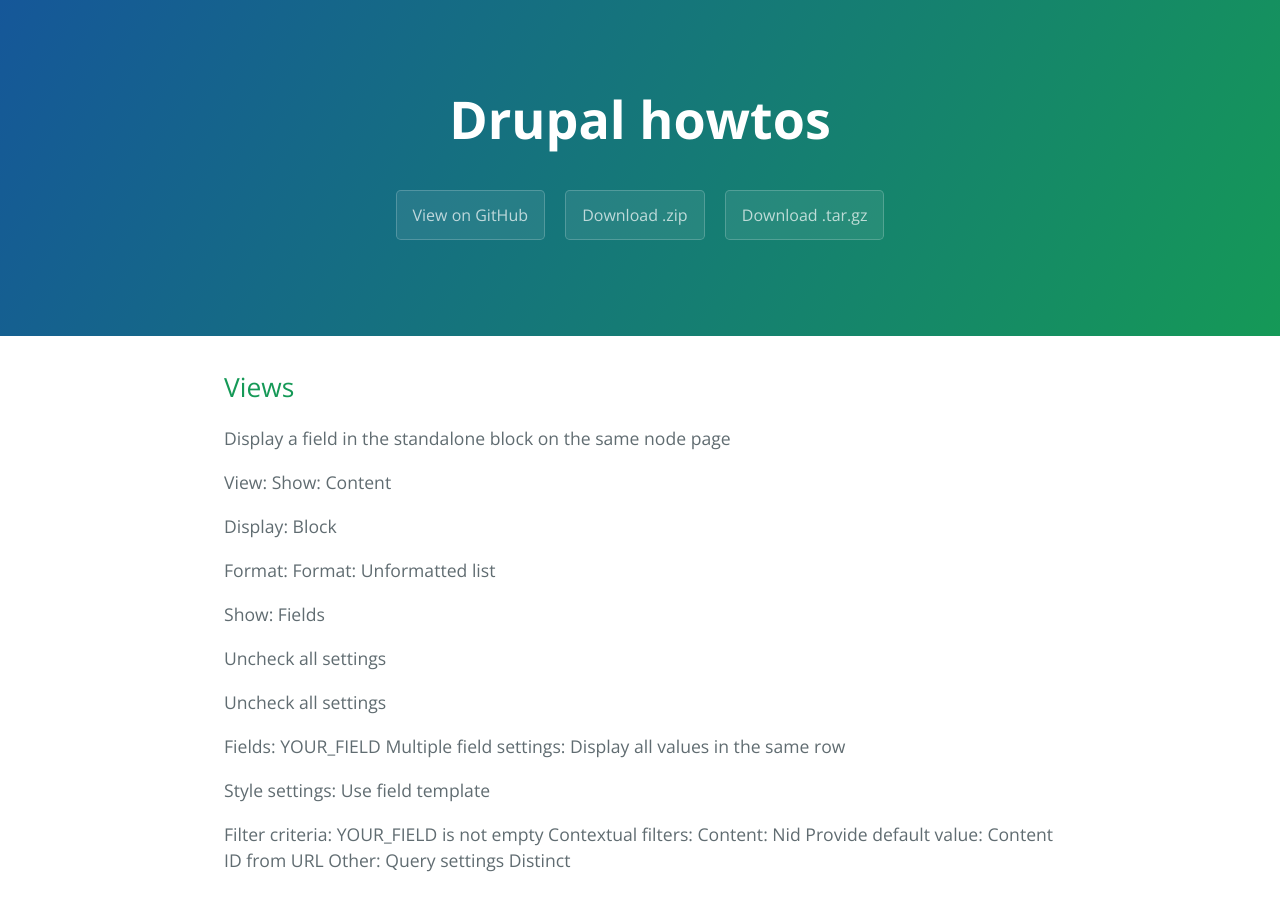
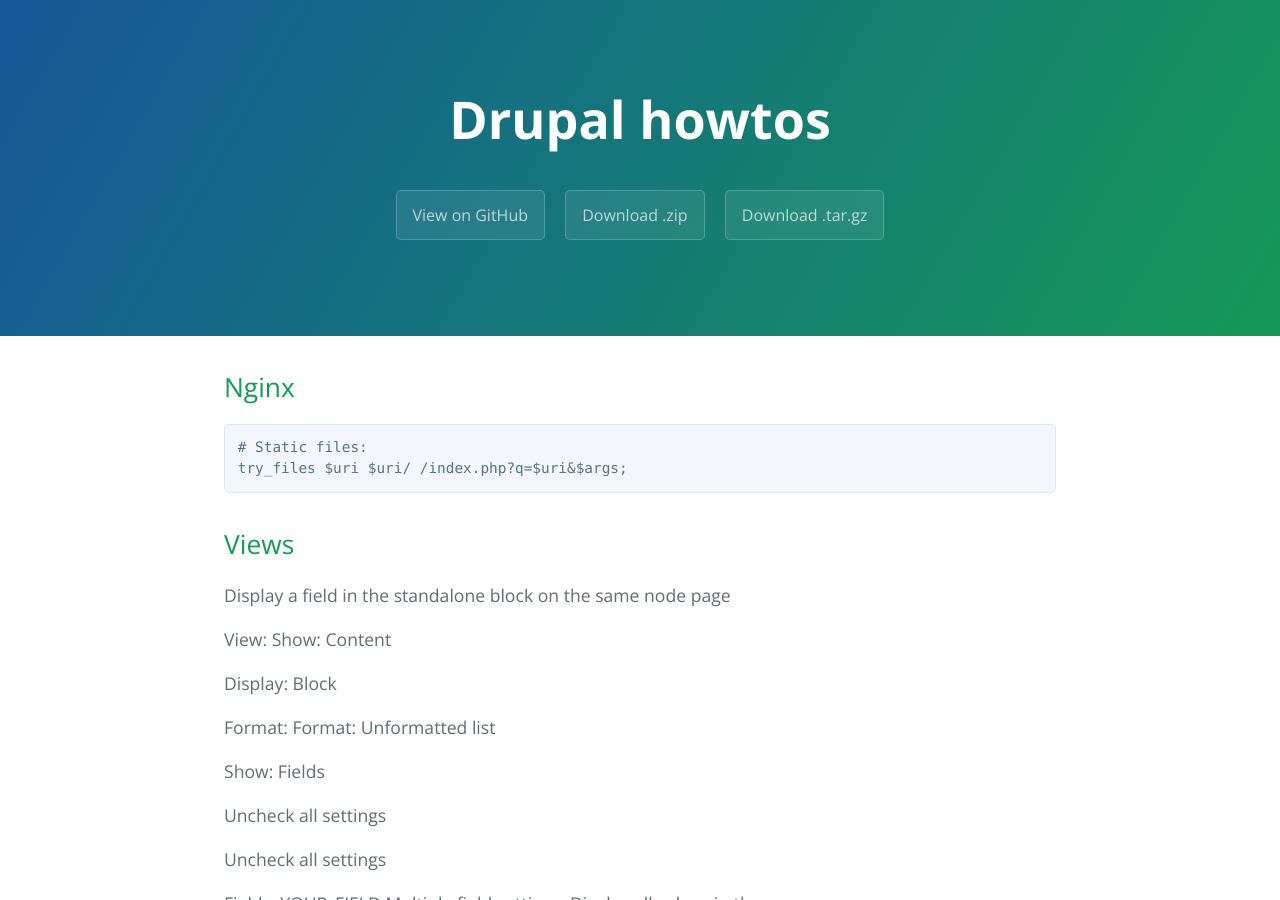
Before and after one commit to highweb/web-wiki, a Jekyll site: the page built from drupal.md, in a window 1280 px wide and 900 px high. Built offline with Jekyll 4.4.1, drawn with Linux system fonts in a browser that asks for light colours.

Commit message:
Update drupal.md

````diff
--- a/drupal.md
+++ b/drupal.md
@@ -2,6 +2,12 @@
 layout: base
 title: Drupal howtos
 ---
+
+## Nginx
+```
+# Static files:
+try_files $uri $uri/ /index.php?q=$uri&$args;
+```
 
 ## Views
 
````
